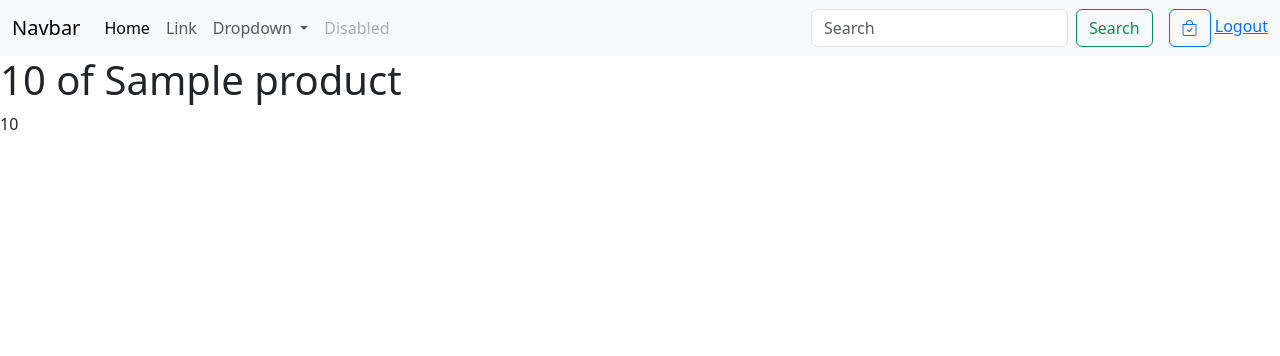
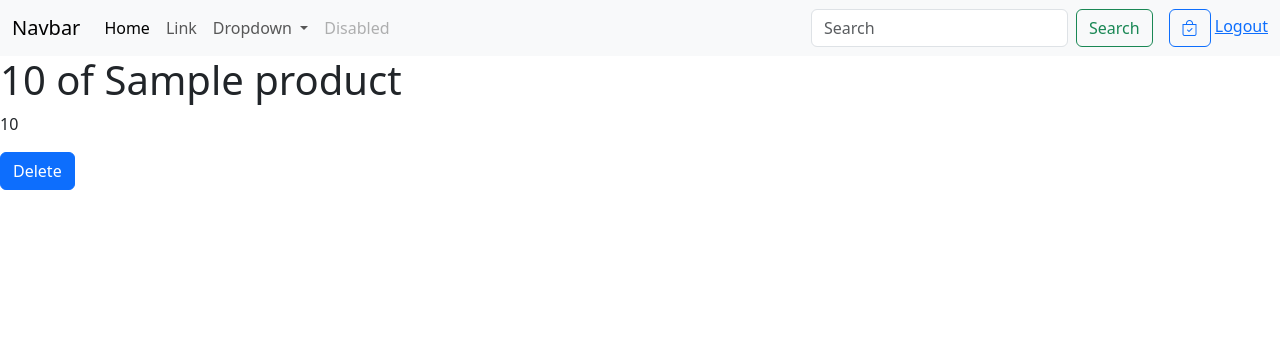
Before and after one commit to temirovv/uzum-market, a Django app: page /user-cart/ in a window 1280 px wide. Shown: the top 356 px of the page. Run offline with Django 5.2, Linux system fonts and the light colour scheme; a user stored in the database is signed in; tables that the repository leaves empty hold one stand-in row (values such as "Sample post"); some libraries are stand-ins or nearby versions.

Commit message:
Deleting usert cart view added

```diff
--- a/products/templates/products/user_cart.html
+++ b/products/templates/products/user_cart.html
@@ -8,7 +8,53 @@
     {% for item in cart.items.all %}
         <h1>{{item}}</h1>
         <p>{{ item.quantity }}</p>
+        <button class="btn btn-primary delete-cart-item" cart-item-id="{{ item.id }}">
+            Delete
+        </button>
+
     {% endfor %}
 
 
 {% endblock %}
+
+
+{% block jscode %}
+    <link href="https://cdn.jsdelivr.net/npm/bootstrap@5.3.3/dist/css/bootstrap.min.css" rel="stylesheet" integrity="sha384-QWTKZyjpPEjISv5WaRU9OFeRpok6YctnYmDr5pNlyT2bRjXh0JMhjY6hW+ALEwIH" crossorigin="anonymous">
+
+    <script src=”https://ajax.googleapis.com/ajax/libs/jquery/3.5.1/jquery.min.js”></script>
+    <script>
+        document.addEventListener('DOMContentLoaded', function () {
+            document.querySelectorAll('.delete-cart-item').forEach(function (button) {
+                button.addEventListener('click', function () {
+
+                    var csrftoken = '{{ csrf_token }}';
+                    const cart_item_id = this.getAttribute('cart-item-id');
+
+                    console.log(cart_item_id);
+
+                    fetch("{% url 'delete_cart_item_view' %}", {
+                        method: 'POST',
+                        headers: {
+                            'Content-Type': 'application/json',
+                            'X-CSRFToken': csrftoken,
+                        },
+                        body: JSON.stringify({
+                            cart_item_id: cart_item_id,
+                        })
+                    })
+                        .then(response => response.json())
+                        .then(data => {
+                            if (data.status == 'okey') {
+                                location.reload()
+                            } else {
+                                alert('There was an error adding the product to the cart.');
+                            }
+                        })
+                        .catch(error => {
+                            console.error('Error:', error);
+                        });
+                });
+            });
+        });
+    </script>
+{% endblock %}
--- a/products/urls.py
+++ b/products/urls.py
@@ -1,10 +1,11 @@
 from django.urls import path
-from .views import product_list, product_detail, add_to_cart, user_cart
+from .views import product_list, product_detail, add_to_cart, user_cart, delete_cart_item_view
 
 
 urlpatterns = [
     path('', product_list, name='product_list'),
     path('product/<int:id>/', product_detail, name='product_detail'),
     path('add-to-cart/', add_to_cart, name='add_to_cart'),
-    path('user-cart/', user_cart, name='user_cart')
+    path('user-cart/', user_cart, name='user_cart'),
+    path('delete-cart/', delete_cart_item_view, name='delete_cart_item_view')
 ]
--- a/products/views.py
+++ b/products/views.py
@@ -65,3 +65,16 @@ def user_cart(request):
             request,
             template_name='products/user_cart.html',
             context=context)
+
+
+
+def delete_cart_item_view(request):
+    if request.method == 'POST':
+        data = json.loads(request.body)
+        cart_item_id = data.get('cart_item_id')
+        cart_item = CartItem.objects.get(id=cart_item_id)
+        cart_item.delete()
+
+        return JsonResponse(data={'status':'okey'})
+
+    return JsonResponse(data={'status':'error'})
```
